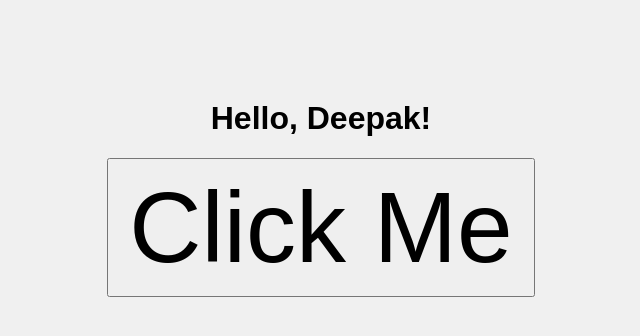
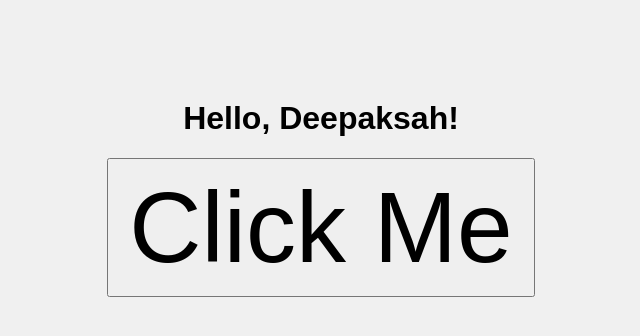
Before and after one commit to dipak560035/part, a plain HTML site: page index.html in a window 1280 px wide. Shown: the whole page, without its empty margins (319-959 px from the left). Drawn offline with Linux system fonts and the light colour scheme.

Commit message:
updatehtml

```diff
--- a/index.html
+++ b/index.html
@@ -6,7 +6,7 @@
   <link rel="stylesheet" href="style.css"> <!-- Linking CSS -->
 </head>
 <body>
-  <h1>Hello, Deepak!</h1>
+  <h1>Hello, Deepaksah!</h1>
   <button onclick="showMessage()">Click Me</button>
 
   <script src="script.js"></script> <!-- Linking JS -->
```
